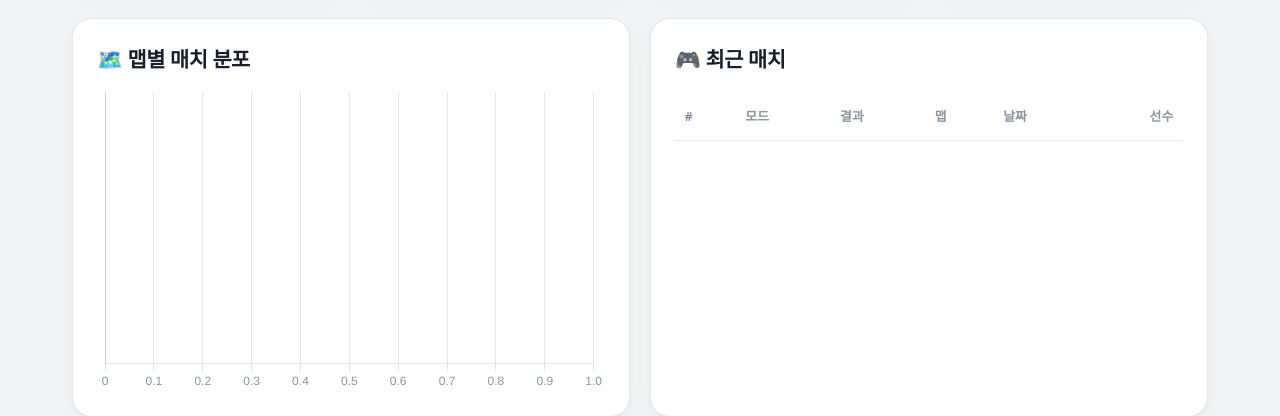
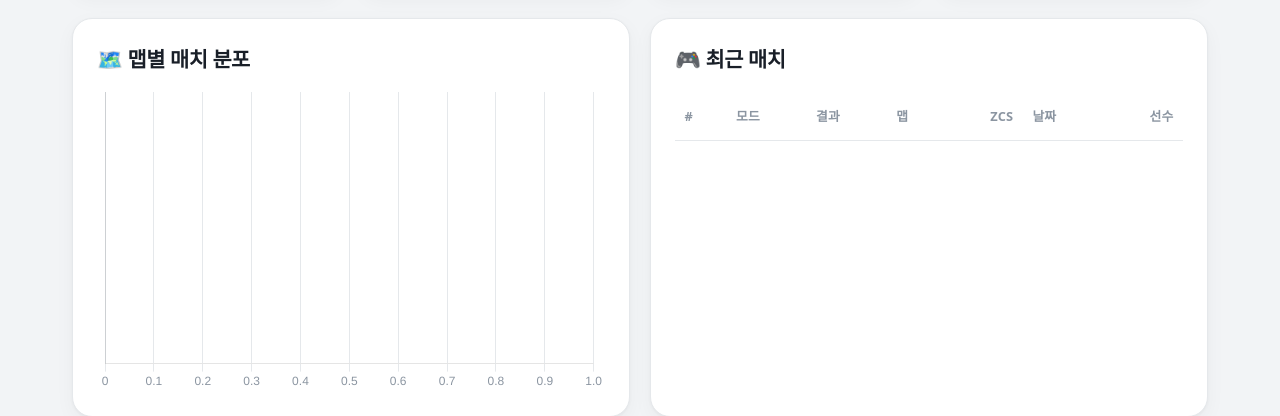
Before and after one commit to F10W3R-13/codm-team-stats, a FastAPI app: page /overview in a window 1280 px wide. Shown: the part 336-752 px from the top of the page. Run offline with FastAPI, Linux system fonts and the light colour scheme; data that the repository does not hold is empty; some libraries are stand-ins or nearby versions; some web fonts are replaced.

Commit message:
ZCS as primary metric: UI overhaul + docs
Promote ZCS (Zone Control Score) from a buried custom metric to the
co-equal headline metric alongside K/D across HP contexts. SND unchanged
(no OBJ/capture-kill data, ZCS undefined).

Queries (queries.py):
- match_history: avg_zcs per HP match (SQL formula MAX(0, 1.1*obj+8*cap+4.1*k-5*d))
- overview_stats: team_zcs (season avg) + avg_zcs in recent_matches
- recent_zcs_trend(limit): HP team avg ZCS timeseries for hub chart

DB compat (db.py):
- _adapt_sql: MAX(0, expr) -> GREATEST(0, expr) for Postgres
  (SQLite has no GREATEST; code written as MAX, transformed for Postgres)

Analytics (analytics.py):
- match_report HP: per-player zcs + team_totals.zcs
- coaching_hub: team_zcs card, zcs_trend (Decimal->float), season_zcs in form alerts

Templates (ZCS shown alongside K/D, HP only):
- players.html: ZCS column next to K/D in main HP table
- matches.html: ZCS main + K/D secondary columns
- match_detail.html: team-avg ZCS + per-player ZCS column (HP)
- coaching_hub.html: team ZCS card + sparkline chart, ZCS in form alerts
- dashboard.html: team ZCS stat card + ZCS in recent matches

Docs:
- AGENTS.md / CLAUDE.md: ZCS established as THE core coaching metric;
  K/D co-displayed, never replaced; HP-only; single source of truth in metrics.py

Verified on SQLite + Postgres, all 8 affected pages render 200.
SND pages correctly show no ZCS.

```diff
--- a/db.py
+++ b/db.py
@@ -142,6 +142,10 @@ def _adapt_sql(sql: str) -> str:
     )
     # COLLATE NOCASE → Postgres 미지원, 제거
     out = out.replace(" COLLATE NOCASE", "")
+    # MAX(0, expr) (SQLite 전용 2-arg 최대) → Postgres GREATEST(0, expr)
+    # SQLite는 GREATEST 미지원이므로 코드 원본은 MAX(0, ...)로 작성.
+    import re
+    out = re.sub(r"MAX\(0,\s*([^)]+)\)", r"GREATEST(0, \1)", out)
     return out
 
 
--- a/i18n.py
+++ b/i18n.py
@@ -200,6 +200,12 @@ translations = {
         "hub_link_players": "선수별 스탯 · 커스텀 지표",
         "hub_link_overview": "대시보드",
         "hub_link_overview_help": "전체 통계 · 맵 분포 · 매치 히스토리",
+        # ZCS (핵심 지표)
+        "zcs_label": "ZCS",
+        "zcs_full": "존 컨트롤 점수",
+        "zcs_team": "팀 평균 ZCS",
+        "zcs_trend_title": "팀 ZCS 추이",
+        "avg_zcs_col": "평균 ZCS",
     },
 
     # ── 영어 (선수용) ────────────────────────────────────────────────────
@@ -380,6 +386,11 @@ translations = {
         "hub_link_players": "Player stats · custom metrics",
         "hub_link_overview": "Dashboard",
         "hub_link_overview_help": "Overall stats · map distribution · match history",
+        "zcs_label": "ZCS",
+        "zcs_full": "Zone Control Score",
+        "zcs_team": "Team Avg ZCS",
+        "zcs_trend_title": "Team ZCS Trend",
+        "avg_zcs_col": "Avg ZCS",
     },
 
     # ── 스페인어 (선수용) ────────────────────────────────────────────────
@@ -560,6 +571,11 @@ translations = {
         "hub_link_players": "Stats de jugadores · métricas",
         "hub_link_overview": "Panel",
         "hub_link_overview_help": "Stats generales · distribución · historial",
+        "zcs_label": "ZCS",
+        "zcs_full": "Puntaje Control de Zona",
+        "zcs_team": "ZCS Promedio del Equipo",
+        "zcs_trend_title": "Tendencia ZCS del Equipo",
+        "avg_zcs_col": "ZCS Promedio",
     },
 }
 
--- a/queries.py
+++ b/queries.py
@@ -325,6 +325,12 @@ def overview_stats() -> dict:
             "SELECT MIN(match_date) lo, MAX(match_date) hi FROM matches WHERE match_date IS NOT NULL"
         ).fetchone()
 
+        # 팀 평균 ZCS (HP 전체)
+        team_zcs = conn.execute(
+            """SELECT ROUND(AVG(MAX(0, 1.1*obj_time + 8*capture_kill + 4.1*kills - 5*deaths)),1) z
+               FROM player_stats_hp"""
+        ).fetchone()["z"]
+
         # 맵 분포 (대소문자 정규화)
         maps = conn.execute(
             """SELECT LOWER(map_name) map_name, COUNT(*) n FROM matches
@@ -332,12 +338,14 @@ def overview_stats() -> dict:
                GROUP BY LOWER(map_name) ORDER BY n DESC LIMIT 10"""
         ).fetchall()
 
-        # 최근 5매치 (승패 포함)
+        # 최근 5매치 (승패 + ZCS 포함)
         recent = conn.execute(
             """SELECT m.id, m.mode, m.map_name, m.match_date, m.result,
                       m.team_score, m.opponent_score,
                       (SELECT COUNT(*) FROM player_stats_hp WHERE match_id=m.id) +
-                      (SELECT COUNT(*) FROM player_stats_snd WHERE match_id=m.id) as players
+                      (SELECT COUNT(*) FROM player_stats_snd WHERE match_id=m.id) as players,
+                      (SELECT ROUND(AVG(MAX(0, 1.1*obj_time + 8*capture_kill + 4.1*kills - 5*deaths)),1)
+                       FROM player_stats_hp WHERE match_id=m.id) avg_zcs
                FROM matches m ORDER BY id DESC LIMIT 5"""
         ).fetchall()
 
@@ -347,6 +355,7 @@ def overview_stats() -> dict:
             "snd_matches": snd_matches,
             "total_players": total_players,
             "date_range": {"start": dr["lo"], "end": dr["hi"]},
+            "team_zcs": team_zcs,
             "maps": [{"name": r["map_name"], "count": r["n"]} for r in maps],
             "win_loss": win_loss_summary(),
             "recent_results": recent_results(10),
@@ -356,6 +365,7 @@ def overview_stats() -> dict:
                     "map_name": r["map_name"], "match_date": r["match_date"],
                     "players": r["players"], "result": r["result"],
                     "team_score": r["team_score"], "opponent_score": r["opponent_score"],
+                    "avg_zcs": r["avg_zcs"],
                 }
                 for r in recent
             ],
@@ -514,7 +524,9 @@ def match_history(limit: int = 50, offset: int = 0, mode: str = None) -> dict:
                        (SELECT COUNT(*) FROM player_stats_hp WHERE match_id=m.id) +
                        (SELECT COUNT(*) FROM player_stats_snd WHERE match_id=m.id) as players,
                        (SELECT ROUND(AVG(kd_ratio),2) FROM player_stats_hp WHERE match_id=m.id) avg_kd_hp,
-                       (SELECT ROUND(AVG(kd_ratio),2) FROM player_stats_snd WHERE match_id=m.id) avg_kd_snd
+                       (SELECT ROUND(AVG(kd_ratio),2) FROM player_stats_snd WHERE match_id=m.id) avg_kd_snd,
+                       (SELECT ROUND(AVG(MAX(0, 1.1*obj_time + 8*capture_kill + 4.1*kills - 5*deaths)),1)
+                        FROM player_stats_hp WHERE match_id=m.id) avg_zcs
                 FROM matches m {where}
                 ORDER BY m.id DESC LIMIT ? OFFSET ?""",
             params,
@@ -526,6 +538,7 @@ def match_history(limit: int = 50, offset: int = 0, mode: str = None) -> dict:
                     "id": r["id"], "mode": r["mode"], "map_name": r["map_name"],
                     "match_date": r["match_date"], "players": r["players"],
                     "avg_kd": r["avg_kd_hp"] if r["mode"] == "HP" else r["avg_kd_snd"],
+                    "avg_zcs": r["avg_zcs"],
                     "result": r["result"], "team_score": r["team_score"],
                     "opponent_score": r["opponent_score"],
                 }
@@ -866,3 +879,23 @@ def recent_results(limit: int = 10, mode: str = None) -> list:
             "result": r["result"], "score_text": ts,
         })
     return out
+
+
+def recent_zcs_trend(limit: int = 10) -> list:
+    """최근 N HP 매치의 팀 평균 ZCS 시계열 (과거→최신). 허브/대시보드 차트용.
+
+    반환: [{id, match_date, avg_zcs}, ...]
+    """
+    with db.get_conn() as conn:
+        rows = conn.execute(
+            f"""SELECT m.id, m.match_date,
+                       (SELECT ROUND(AVG(MAX(0, 1.1*obj_time + 8*capture_kill + 4.1*kills - 5*deaths)),1)
+                        FROM player_stats_hp WHERE match_id=m.id) avg_zcs
+                FROM matches m WHERE m.mode='HP'
+                ORDER BY m.id DESC LIMIT ?""",
+            (limit,),
+        ).fetchall()
+    return [
+        {"id": r["id"], "match_date": r["match_date"], "avg_zcs": r["avg_zcs"]}
+        for r in reversed(rows)
+    ]
--- a/templates/dashboard.html
+++ b/templates/dashboard.html
@@ -23,6 +23,12 @@
         <div class="value" style="color: var(--accent-2);">{{ data.total_players }}</div>
         <div class="label">{{ t.stat_players }}</div>
     </div>
+    {% if data.team_zcs is not none %}
+    <div class="card stat-card" style="border-left: 4px solid var(--accent);">
+        <div class="value" style="color: var(--accent);">{{ data.team_zcs }}</div>
+        <div class="label">{{ t.zcs_label }} ({{ t.zcs_full }})</div>
+    </div>
+    {% endif %}
 </div>
 
 <div class="grid grid-2">
@@ -34,7 +40,7 @@
         <h2>{{ t.recent_matches }}</h2>
         <table>
             <thead>
-                <tr><th>#</th><th>{{ t.mode_col }}</th><th>{{ t.result_col }}</th><th>{{ t.map }}</th><th>{{ t.date }}</th><th class="num">{{ t.players }}</th></tr>
+                <tr><th>#</th><th>{{ t.mode_col }}</th><th>{{ t.result_col }}</th><th>{{ t.map }}</th><th class="num">{{ t.zcs_label }}</th><th>{{ t.date }}</th><th class="num">{{ t.players }}</th></tr>
             </thead>
             <tbody>
                 {% for m in data.recent_matches %}
@@ -48,6 +54,7 @@
                         {% else %}<span class="muted">—</span>{% endif %}
                     </td>
                     <td>{{ m.map_name or '-' }}</td>
+                    <td class="num">{% if m.avg_zcs is not none %}<strong style="color: var(--accent);">{{ m.avg_zcs }}</strong>{% else %}-{% endif %}</td>
                     <td>{{ m.match_date or '-' }}</td>
                     <td class="num">{{ m.players }}</td>
                 </tr>
--- a/templates/match_detail.html
+++ b/templates/match_detail.html
@@ -36,7 +36,8 @@
 <div class="card" style="margin-bottom: 1.5rem;">
     <h2>{{ t.team_avg }}</h2>
     {% if report.mode == 'HP' %}
-    <p>{{ t.kills }} <strong>{{ "%.1f"|format(report.team_totals.kills / (report.players|length)) }}</strong> ·
+    <p>{{ t.zcs_label }} <strong style="color:var(--accent);">{{ report.team_totals.zcs }}</strong> ·
+       {{ t.kills }} <strong>{{ "%.1f"|format(report.team_totals.kills / (report.players|length)) }}</strong> ·
        {{ t.deaths }} {{ "%.1f"|format(report.team_totals.deaths / (report.players|length)) }} ·
        {{ t.dmg }} {{ "%.0f"|format(report.team_totals.dmg / (report.players|length)) }} ·
        {{ t.obj }} {{ "%.0f"|format(report.team_totals.obj / (report.players|length)) }} ·
@@ -57,7 +58,7 @@
             <tr>
                 <th>{{ t.player }}</th><th class="num">{{ t.kills }}</th><th class="num">{{ t.deaths }}</th>
                 <th class="num">{{ t.kd }}</th><th class="num">{{ t.obj }}</th>
-                <th class="num">{{ t.score }}</th><th class="num">{{ t.dmg }}</th><th class="num">{{ t.cap }}</th>
+                <th class="num">{{ t.score }}</th><th class="num">{{ t.dmg }}</th><th class="num">{{ t.cap }}</th><th class="num">{{ t.zcs_label }}</th>
             </tr>
         </thead>
         <tbody>
@@ -71,6 +72,7 @@
                 <td class="num">{{ p.score }}</td>
                 <td class="num">{{ p.dmg }}</td>
                 <td class="num">{{ p.cap }}</td>
+                <td class="num"><strong style="color: var(--accent);">{{ p.zcs }}</strong></td>
             </tr>
             {% endfor %}
         </tbody>
--- a/templates/matches.html
+++ b/templates/matches.html
@@ -23,6 +23,7 @@
                 <th>{{ t.map }}</th>
                 <th>{{ t.date }}</th>
                 <th class="num">{{ t.players }}</th>
+                <th class="num">{{ t.zcs_label }}</th>
                 <th class="num">{{ t.avg_kd_col }}</th>
             </tr>
         </thead>
@@ -41,6 +42,7 @@
                 <td>{{ m.map_name or '-' }}</td>
                 <td>{{ m.match_date or '-' }}</td>
                 <td class="num">{{ m.players }}</td>
+                <td class="num">{% if m.avg_zcs is not none %}<strong style="color: var(--accent);">{{ m.avg_zcs }}</strong>{% else %}-{% endif %}</td>
                 <td class="num">{{ m.avg_kd or '-' }}</td>
             </tr>
             {% endfor %}
--- a/templates/players.html
+++ b/templates/players.html
@@ -20,6 +20,7 @@
                 <th class="num">{{ t.avg_d }}</th>
                 <th class="num">{{ t.kd }}</th>
                 {% if mode == 'HP' %}
+                <th class="num">{{ t.zcs_label }}</th>
                 <th class="num">{{ t.avg_obj }}</th>
                 {% else %}
                 <th class="num">{{ t.avg_a }}</th>
@@ -38,6 +39,7 @@
                 <td class="num">{{ p.avg_d }}</td>
                 <td class="num"><strong style="color: var(--accent-2);">{{ p.avg_kd }}</strong></td>
                 {% if mode == 'HP' %}
+                <td class="num"><strong style="color: var(--accent);">{{ p.zcs }}</strong></td>
                 <td class="num">{{ p.avg_obj }}</td>
                 {% else %}
                 <td class="num">{{ p.avg_a }}</td>
```
Also changed, not shown: AGENTS.md (+7 -1 lines), CLAUDE.md (+6 -0 lines), analytics.py (+20 -0 lines), templates/coaching_hub.html (+40 -1 lines).
